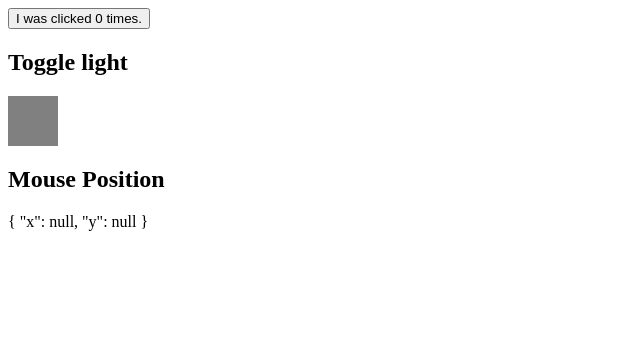
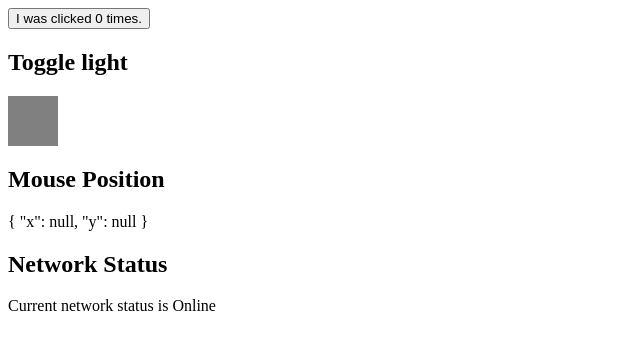
Before and after one commit to indresh44/react-hooks-intro, a React (Create React App) app: page / in a window 1280 px wide. Shown: the top 350 px of the page, without its empty margins (0-640 px from the left). Built offline with nearby package versions, Linux system fonts and the light colour scheme.

Commit message:
add network status listener

```diff
--- a/src/App.js
+++ b/src/App.js
@@ -8,13 +8,18 @@ function App() {
   const [count, setCount] = useState(0)
   const [index, setIndex] = useState(0)
   const [mousePosition, setMousePosition] = useState({ x: null, y: null})
+  const [netStatus, setNetStatus] = useState(window.navigator.onLine)
 
   useEffect(() => {
     document.title = `You have clicked ${count} times`;
     window.addEventListener('mousemove', handleMouseMove);
+    window.addEventListener('online', handleOnline);
+    window.addEventListener('offline', handleOffline)
 
     return () => {
-      window.removeEventListener('mousemove', handleMouseMove)
+      window.removeEventListener('mousemove', handleMouseMove);
+      window.removeEventListener('online', handleOnline);
+      window.removeEventListener('offline', handleOffline)
     }
   }, [count]); // remove count and make it empty box, and see the page title.
 
@@ -31,6 +36,14 @@ function App() {
       x: event.pageX,
       y: event.pageY
     })
+  }
+
+  const handleOnline = event => {
+    setNetStatus(window.navigator.onLine)
+  }
+
+  const handleOffline = event => {
+    setNetStatus(window.navigator.onLine)
   }
 
   return (
@@ -51,7 +64,13 @@ function App() {
 
     <h2>Mouse Position</h2>
     {JSON.stringify(mousePosition, null, 2)}
+    <br />
+
+    <h2>Network Status</h2>
+    <p>Current network status is {netStatus ? "Online" : "Offline"}</p>
+
     </>
+
   );
 }
 
```
